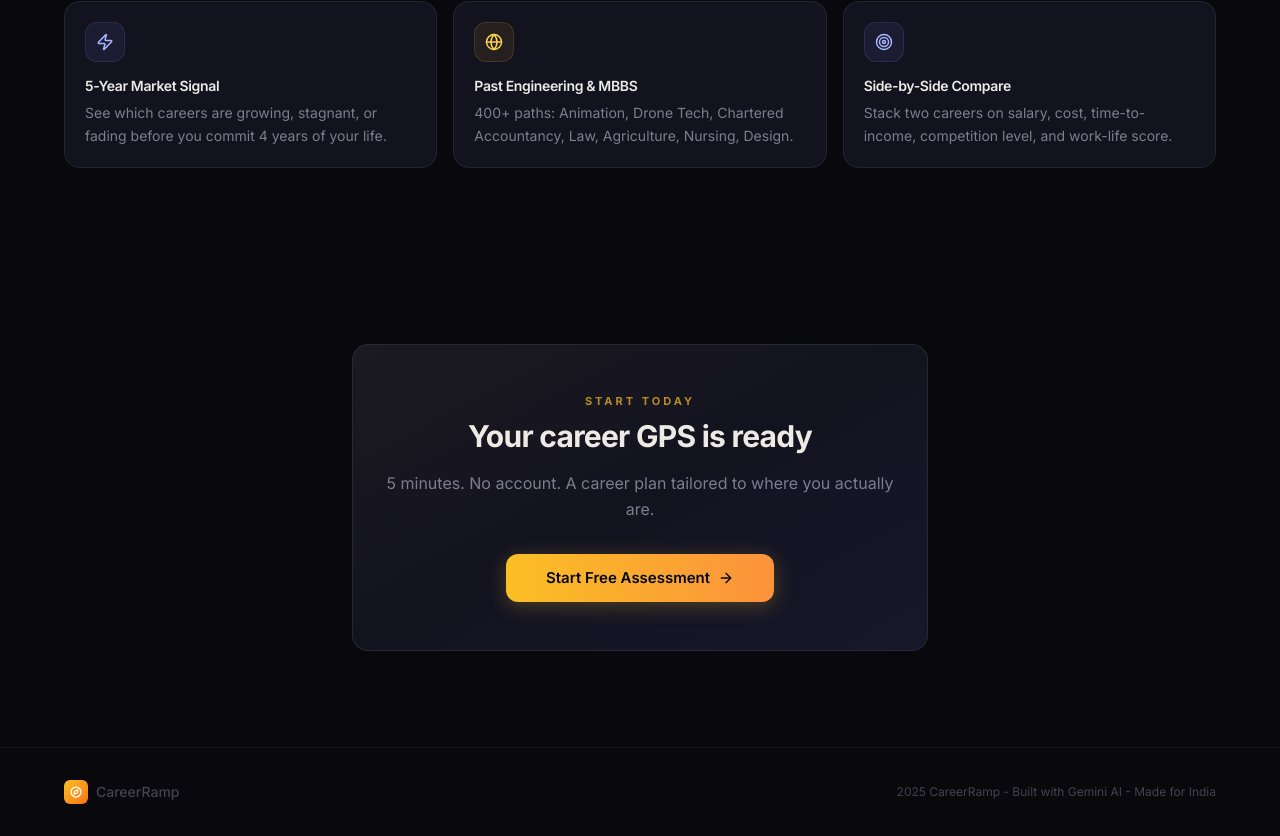
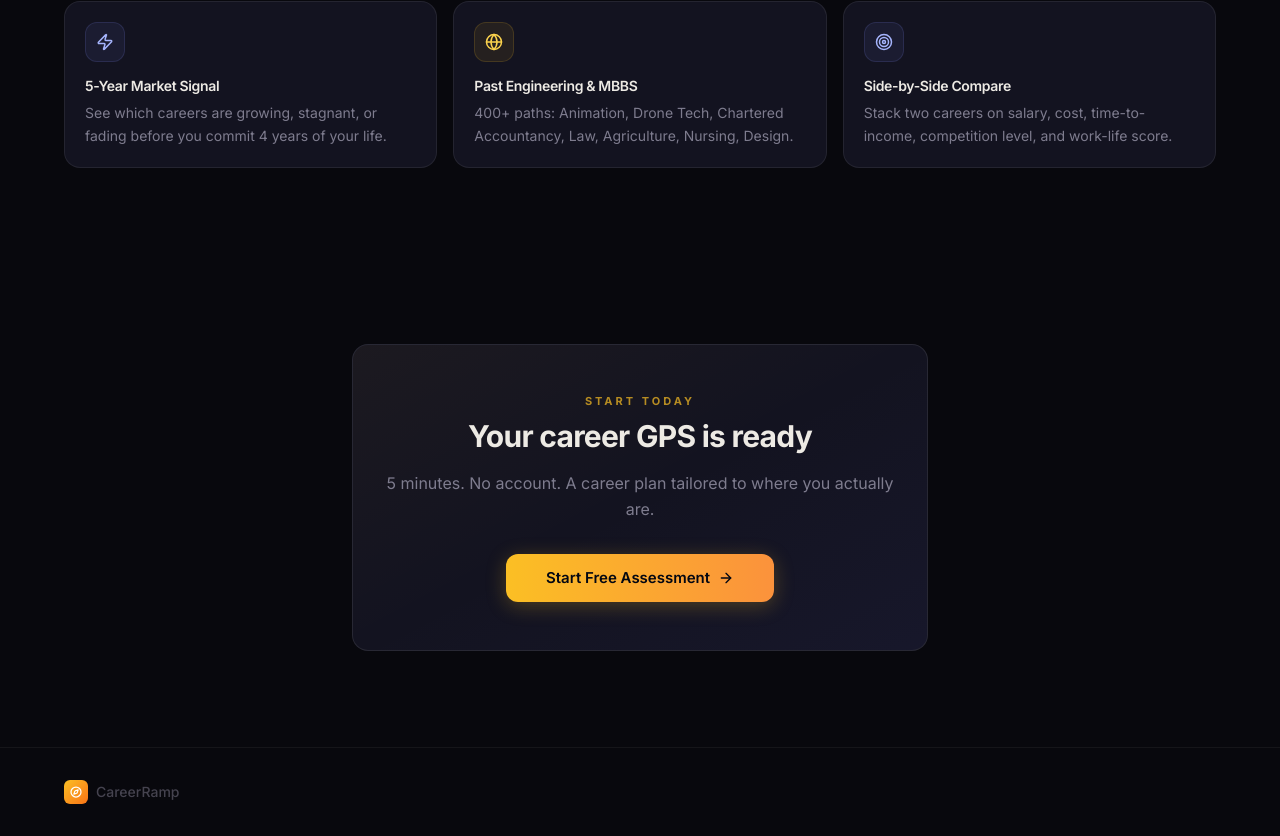
Before and after one commit to orugantinavadeep18/CareerRamp, a React (Vite) app in the folder frontend/: page / in a window 1280 px wide. Shown: the part 1511-2347 px from the top of the page. Built offline with nearby package versions, Linux system fonts and the light colour scheme; no server answers.

Commit message:
chore: remove footer copyright text from Landing page

```diff
--- a/frontend/src/pages/Landing.jsx
+++ b/frontend/src/pages/Landing.jsx
@@ -186,9 +186,6 @@ export default function Landing() {
             </div>
             <span className="text-sm font-medium text-[#45434F]">CareerRamp</span>
           </div>
-          <p className="text-xs text-[#45434F]">
-            2025 CareerRamp - Built with Gemini AI - Made for India
-          </p>
         </div>
       </footer>
 
```
